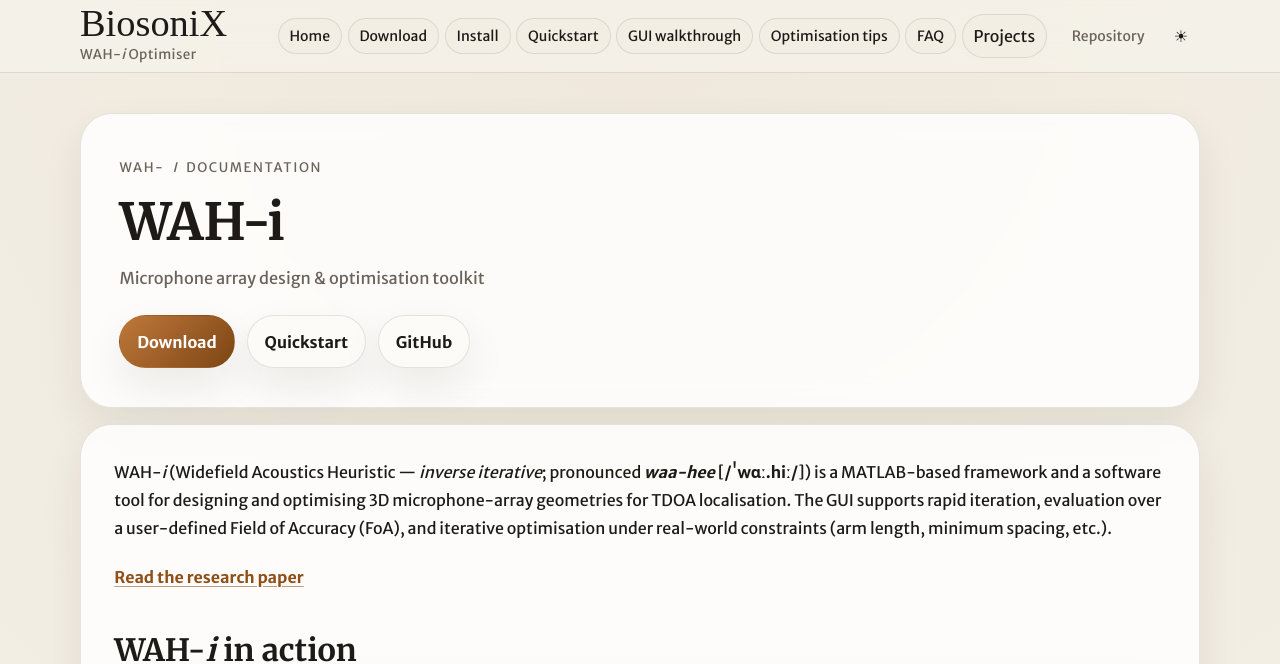
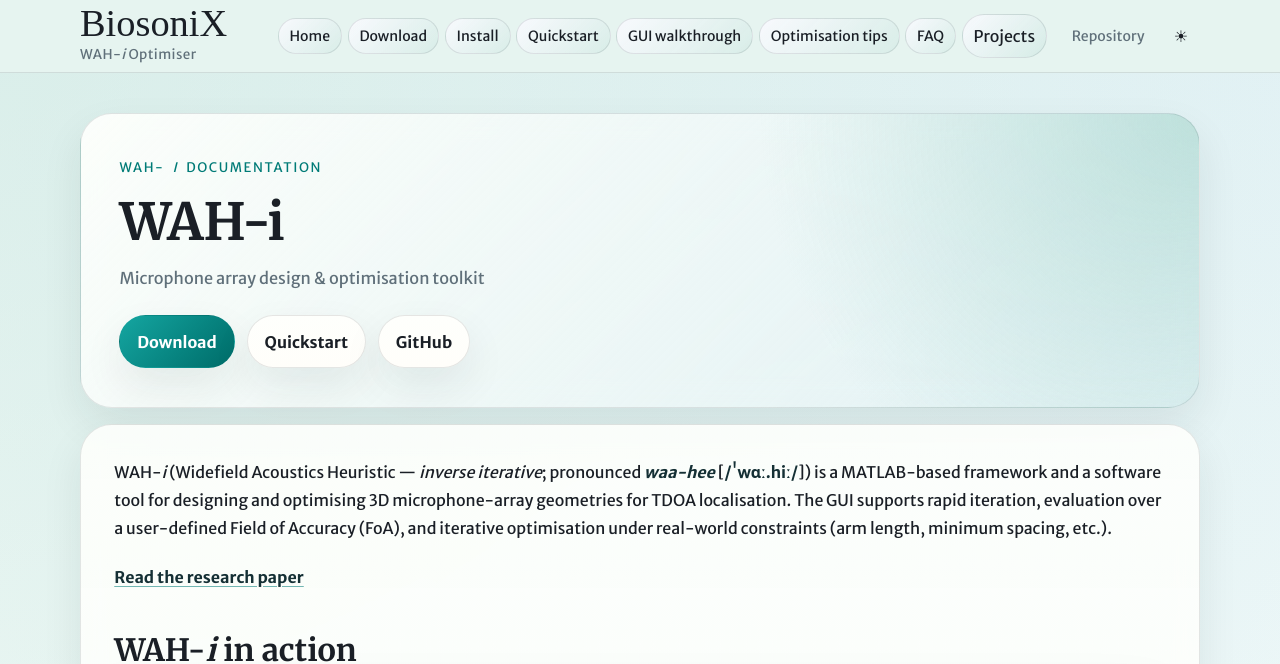
Before and after one commit to raviumadi/WAHi-Optimiser, a Jekyll site: the page built from docs/index.md, in a window 1280 px wide and 1400 px high. Shown: the top 664 px of the window. Built offline with Jekyll 4.4.1, drawn with Linux system fonts in a browser that asks for light colours; some web fonts are replaced; some of the changed text lies outside the part shown; grey boxes are pictures that could not be loaded.

Commit message:
updated colour pallet to match app's themse colours

```diff
--- a/docs/_includes/footer_custom.html
+++ b/docs/_includes/footer_custom.html
@@ -3,7 +3,7 @@
 
   <div class="wrapper site-footer__inner">
     <div>
-      <p class="eyebrow-label">Documentation subsite</p>
+      <p class="eyebrow-label">Documentation</p>
       <h2 class="site-footer__title">BiosoniX</h2>
       <p class="site-footer__description">WAH-<i>i</i>-Optimiser guides, downloads, walkthroughs, and practical setup notes.</p>
     </div>
--- a/docs/_layouts/default.html
+++ b/docs/_layouts/default.html
@@ -7,7 +7,7 @@
     <meta charset="UTF-8">
     {% seo %}
     <meta name="viewport" content="width=device-width, initial-scale=1">
-    <meta name="theme-color" content="#fbfbf8">
+    <meta name="theme-color" content="#fafefc">
     <meta name="apple-mobile-web-app-status-bar-style" content="black-translucent">
     <link rel="preconnect" href="https://fonts.googleapis.com">
     <link rel="preconnect" href="https://fonts.gstatic.com" crossorigin>
--- a/docs/assets/css/style.scss
+++ b/docs/assets/css/style.scss
@@ -3,20 +3,27 @@
 
 :root {
   color-scheme: light;
-  --bg: #f4f2ea;
-  --surface: rgba(255, 255, 255, 0.82);
-  --surface-solid: #fcfbf8;
-  --surface-soft: #f2eee3;
-  --text: #1d1a17;
-  --muted: #6a625b;
-  --line: rgba(51, 40, 28, 0.12);
-  --accent: #b96d2a;
-  --accent-strong: #8f4f17;
-  --code-inline-bg: rgba(191, 140, 89, 0.12);
-  --code-block-bg: #f5eee3;
-  --code-block-text: #2d2219;
-  --shadow-soft: 0 18px 42px rgba(38, 28, 16, 0.08);
-  --shadow-card: 0 22px 58px rgba(38, 28, 16, 0.1);
+  --bg: #fafefc;
+  --surface: rgba(254, 255, 252, 0.88);
+  --surface-solid: #fefffc;
+  --surface-soft: #fafaff;
+  --surface-alt: #fffefa;
+  --surface-secondary: #e0f0f7;
+  --text: #1a1f26;
+  --muted: #60707a;
+  --line: rgba(26, 31, 38, 0.11);
+  --accent: #009e99;
+  --accent-strong: #007b77;
+  --accent-soft: rgba(0, 158, 153, 0.12);
+  --success: #26bf73;
+  --header-tint: #9ed1c7;
+  --hero-glow: rgba(158, 209, 199, 0.34);
+  --secondary-glow: rgba(224, 240, 247, 0.7);
+  --code-inline-bg: rgba(0, 158, 153, 0.1);
+  --code-block-bg: #edf8f6;
+  --code-block-text: #1d2b30;
+  --shadow-soft: 0 18px 42px rgba(18, 44, 42, 0.08);
+  --shadow-card: 0 22px 58px rgba(18, 44, 42, 0.12);
   --radius-sm: 0.8rem;
   --radius-lg: 1.4rem;
   --radius-xl: 2rem;
@@ -25,18 +32,25 @@
 
 html[data-theme="dark"] {
   color-scheme: dark;
-  --bg: #14110e;
-  --surface: rgba(30, 25, 21, 0.88);
-  --surface-solid: #1d1916;
-  --surface-soft: #26211d;
-  --text: #f4efe8;
-  --muted: #b9aea2;
-  --line: rgba(234, 223, 213, 0.12);
-  --accent: #e6a668;
-  --accent-strong: #f0b77f;
-  --code-inline-bg: rgba(230, 166, 104, 0.16);
-  --code-block-bg: #191613;
-  --code-block-text: #f7f0e7;
+  --bg: #081414;
+  --surface: rgba(10, 28, 28, 0.9);
+  --surface-solid: #0e2323;
+  --surface-soft: #152d2d;
+  --surface-alt: #1a312b;
+  --surface-secondary: #12323c;
+  --text: #edf8f5;
+  --muted: #afcbc8;
+  --line: rgba(222, 245, 240, 0.12);
+  --accent: #55d5cd;
+  --accent-strong: #8ee8de;
+  --accent-soft: rgba(85, 213, 205, 0.14);
+  --success: #55d98d;
+  --header-tint: #1f4d49;
+  --hero-glow: rgba(85, 213, 205, 0.16);
+  --secondary-glow: rgba(18, 50, 60, 0.76);
+  --code-inline-bg: rgba(85, 213, 205, 0.14);
+  --code-block-bg: #0d1f22;
+  --code-block-text: #ecf9f6;
   --shadow-soft: 0 20px 40px rgba(0, 0, 0, 0.28);
   --shadow-card: 0 28px 60px rgba(0, 0, 0, 0.34);
 }
@@ -52,7 +66,8 @@
 body {
   margin: 0;
   background:
-    radial-gradient(circle at top, rgba(185, 109, 42, 0.08), transparent 28%),
+    radial-gradient(circle at top left, var(--hero-glow), transparent 32%),
+    radial-gradient(circle at top right, var(--secondary-glow), transparent 26%),
     var(--bg);
   color: var(--text);
   font-family: "Merriweather Sans", system-ui, sans-serif;
@@ -137,7 +152,7 @@
 blockquote {
   padding: 1rem 1.1rem;
   border-left: 3px solid var(--accent);
-  background: color-mix(in srgb, var(--surface-soft) 90%, transparent);
+  background: linear-gradient(135deg, color-mix(in srgb, var(--surface-soft) 90%, transparent), color-mix(in srgb, var(--surface-secondary) 50%, transparent));
   border-radius: 0 1rem 1rem 0;
   color: var(--muted);
 }
@@ -188,7 +203,7 @@
   top: 0;
   z-index: 40;
   backdrop-filter: blur(16px);
-  background: color-mix(in srgb, var(--bg) 82%, transparent);
+  background: color-mix(in srgb, var(--bg) 78%, var(--header-tint) 22%);
   border-bottom: 1px solid var(--line);
 }
 
@@ -304,7 +319,7 @@
 .nav-dropdown > summary:hover,
 .nav-dropdown[open] > summary,
 .nav-dropdown.is-active > summary {
-  background: color-mix(in srgb, var(--surface-soft) 88%, transparent);
+  background: linear-gradient(135deg, color-mix(in srgb, var(--surface-soft) 88%, transparent), color-mix(in srgb, var(--header-tint) 22%, transparent));
   border-color: var(--line);
 }
 
@@ -316,7 +331,7 @@
   display: grid;
   gap: 0.15rem;
   padding: 0.55rem;
-  background: var(--surface-solid);
+  background: linear-gradient(180deg, var(--surface-solid), var(--surface-alt));
   border: 1px solid var(--line);
   border-radius: var(--radius-lg);
   box-shadow: var(--shadow-card);
@@ -331,7 +346,7 @@
 }
 
 .nav-dropdown__menu a:hover {
-  background: color-mix(in srgb, var(--surface-soft) 88%, transparent);
+  background: linear-gradient(135deg, color-mix(in srgb, var(--surface-soft) 88%, transparent), color-mix(in srgb, var(--surface-secondary) 40%, transparent));
 }
 
 .nav-project-rubat {
@@ -345,7 +360,7 @@
 .site-nav__utility:hover,
 .theme-toggle:hover,
 .site-nav__link.is-active {
-  background: color-mix(in srgb, var(--surface-soft) 88%, transparent);
+  background: linear-gradient(135deg, color-mix(in srgb, var(--surface-soft) 88%, transparent), color-mix(in srgb, var(--header-tint) 18%, transparent));
   border-color: var(--line);
 }
 
@@ -379,7 +394,7 @@
 .card-surface,
 .content-surface,
 .site-footer__inner {
-  background: var(--surface);
+  background: linear-gradient(180deg, var(--surface), color-mix(in srgb, var(--surface-alt) 72%, transparent));
   border: 1px solid var(--line);
   border-radius: var(--radius-xl);
   box-shadow: var(--shadow-soft);
@@ -388,6 +403,9 @@
 
 .docs-hero {
   padding: clamp(1.5rem, 3vw, 2.5rem);
+  background:
+    radial-gradient(circle at top right, color-mix(in srgb, var(--header-tint) 56%, transparent), transparent 38%),
+    linear-gradient(135deg, color-mix(in srgb, var(--surface-solid) 92%, transparent), color-mix(in srgb, var(--surface-secondary) 32%, transparent));
 }
 
 .eyebrow-label {
@@ -398,7 +416,7 @@
   font-size: 0.82rem;
   letter-spacing: 0.12em;
   text-transform: uppercase;
-  color: var(--muted);
+  color: var(--accent-strong);
 }
 
 .docs-hero__title {
@@ -431,7 +449,7 @@
   padding: 0.72rem 1.05rem;
   border-radius: 999px;
   border: 1px solid var(--line);
-  background: var(--surface-solid);
+  background: linear-gradient(180deg, var(--surface-solid), var(--surface-alt));
   color: var(--text);
   text-decoration: none;
   font-weight: 600;
@@ -442,7 +460,7 @@
 .button-pill:hover,
 .btn:hover {
   transform: translateY(-1px);
-  background: var(--surface-soft);
+  background: linear-gradient(180deg, var(--surface-soft), var(--surface-secondary));
 }
 
 .button-pill--primary {
@@ -496,6 +514,10 @@
   box-shadow: var(--shadow-soft);
 }
 
+.prose strong {
+  color: color-mix(in srgb, var(--text) 82%, var(--accent-strong) 18%);
+}
+
 .prose figcaption {
   color: var(--muted);
   font-size: 0.95rem;
@@ -509,7 +531,7 @@
   position: relative;
   overflow: hidden;
   border-radius: 1.2rem;
-  background: var(--surface-solid);
+  background: linear-gradient(180deg, var(--surface-solid), var(--surface-alt));
   border: 1px solid var(--line);
   box-shadow: var(--shadow-card);
 }
@@ -536,16 +558,16 @@
 .wahi-slide figcaption {
   padding: 0.85rem 1rem 1rem;
   margin-bottom: 0;
-  background: color-mix(in srgb, var(--surface-soft) 88%, transparent);
+  background: linear-gradient(135deg, color-mix(in srgb, var(--surface-soft) 88%, transparent), color-mix(in srgb, var(--surface-secondary) 50%, transparent));
 }
 
 .wahi-slider-btn {
   position: absolute;
   top: 50%;
   transform: translateY(-50%);
-  background: rgba(0, 0, 0, 0.52);
+  background: color-mix(in srgb, var(--accent) 76%, black 24%);
   color: white;
-  border: none;
+  border: 1px solid rgba(255, 255, 255, 0.22);
   font-size: 1.7rem;
   width: 42px;
   height: 42px;
@@ -555,7 +577,7 @@
 }
 
 .wahi-slider-btn:hover {
-  background: rgba(0, 0, 0, 0.72);
+  background: color-mix(in srgb, var(--accent-strong) 82%, black 18%);
 }
 
 .wahi-slider-btn.prev {
```
